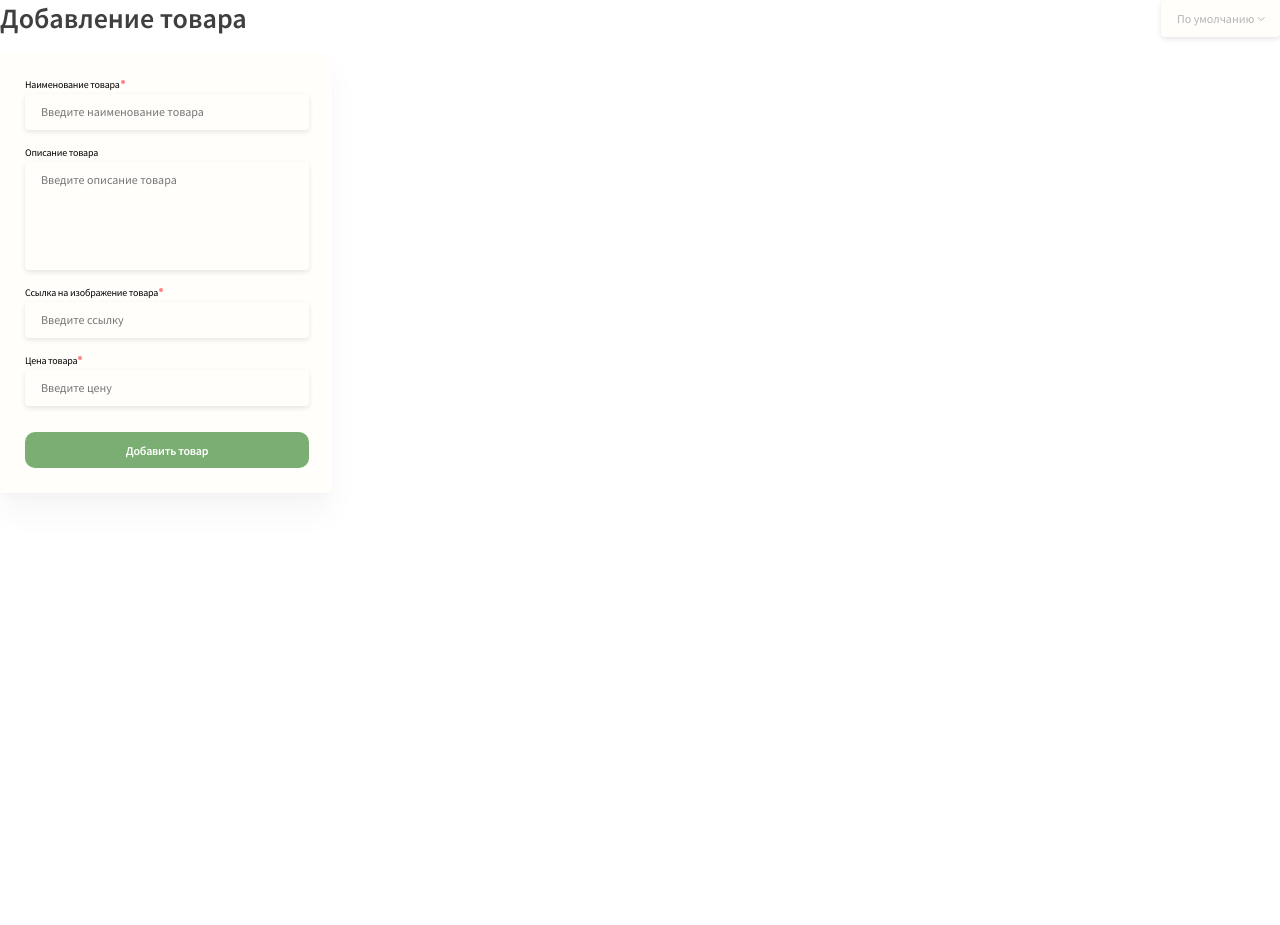
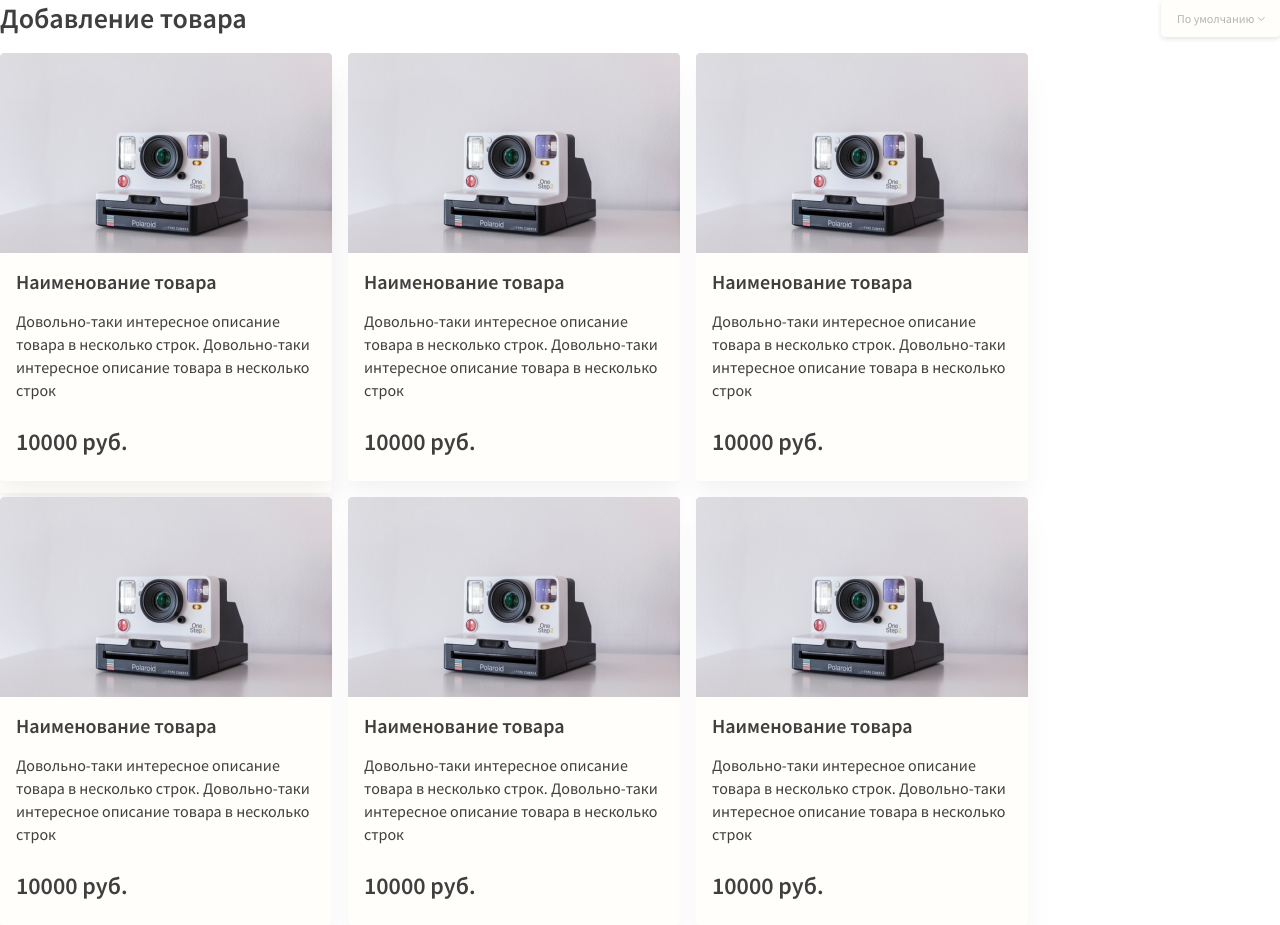
Before and after one commit to Vlad777-bit/idaproject-test, a Vue app: page / in a window 1280 px wide. Before the commit the page ends 800 px from the top, so only its background shows below. Built offline with nearby package versions, Linux system fonts and the light colour scheme; the HTML template or start-up script is replaced by a standard one.

Commit message:
added productList component

```diff
--- a/src/App.vue
+++ b/src/App.vue
@@ -1,16 +1,20 @@
 <template>
-  <app-header />
-  <div class="app__wrapper">
-    <app-form />
+  <div class="container">
+    <app-header />
+    <div class="app__wrapper">
+      <app-form />
+      <product-list />
+    </div>
   </div>
 </template>
 
 <script>
 import AppHeader from "./components/AppHeader.vue";
 import AppForm from "./components/AppForm.vue";
+import ProductList from "./components/ProductList.vue";
 
 export default {
   name: "App",
-  components: { AppHeader, AppForm },
+  components: { AppHeader, AppForm, ProductList },
 };
 </script>
--- /dev/null
+++ b/src/components/ProductList.vue
@@ -0,0 +1,83 @@
+<template>
+  <div class="product">
+    <div class="product__item" v-for="product in products" :key="product.id">
+      <div class="product__img">
+        <img
+          :src="require(`../assets/img/${product.img}`)"
+          :alt="product.title"
+        />
+      </div>
+
+      <div class="product__content">
+        <h3 class="product__title">{{ product.title }}</h3>
+
+        <p class="product__description">
+          {{ product.description }}
+        </p>
+
+        <span class="product__price"> {{ product.price }} руб. </span>
+      </div>
+    </div>
+  </div>
+</template>
+
+<script>
+export default {
+  name: "ProductList",
+
+  data() {
+    return {
+      products: [
+        {
+          id: 1,
+          img: "item.png",
+          title: "Наименование товара",
+          description:
+            "Довольно-таки интересное описание товара в несколько строк. Довольно-таки интересное описание товара в несколько строк",
+          price: 10000,
+        },
+        {
+          id: 2,
+          img: "item.png",
+          title: "Наименование товара",
+          description:
+            "Довольно-таки интересное описание товара в несколько строк. Довольно-таки интересное описание товара в несколько строк",
+          price: 10000,
+        },
+        {
+          id: 3,
+          img: "item.png",
+          title: "Наименование товара",
+          description:
+            "Довольно-таки интересное описание товара в несколько строк. Довольно-таки интересное описание товара в несколько строк",
+          price: 10000,
+        },
+        {
+          id: 4,
+          img: "item.png",
+          title: "Наименование товара",
+          description:
+            "Довольно-таки интересное описание товара в несколько строк. Довольно-таки интересное описание товара в несколько строк",
+          price: 10000,
+        },
+        {
+          id: 5,
+          img: "item.png",
+          title: "Наименование товара",
+          description:
+            "Довольно-таки интересное описание товара в несколько строк. Довольно-таки интересное описание товара в несколько строк",
+          price: 10000,
+        },
+        {
+          id: 6,
+          img: "item.png",
+          title: "Наименование товара",
+          description:
+            "Довольно-таки интересное описание товара в несколько строк. Довольно-таки интересное описание товара в несколько строк",
+          price: 10000,
+        },
+      ],
+    };
+  },
+};
+</script>
--- a/src/styles/blocks/app/_app.scss
+++ b/src/styles/blocks/app/_app.scss
@@ -6,5 +6,8 @@
   background-color: $app-background;
 
   &__wrapper {
+    display: grid;
+    grid-template-columns: 332px 1fr;
+    gap: 16px;
   }
 }
--- /dev/null
+++ b/src/styles/blocks/app_product/_app_product.scss
@@ -0,0 +1,82 @@
+.product {
+  margin-top: 16px;
+
+  display: grid;
+  grid-template-columns: repeat(3, 332px);
+  grid-auto-rows: minmax(423px, auto);
+  gap: 16px;
+  justify-self: start;
+
+  &__item {
+    width: 332px;
+    min-height: 423px;
+
+    background-color: $main-background;
+
+    box-shadow: 0px 20px 30px rgba(0, 0, 0, 0.04),
+      0px 6px 10px rgba(0, 0, 0, 0.02);
+    border-radius: 4px;
+
+    cursor: pointer;
+    position: relative;
+
+    &:hover {
+      &::after {
+        content: url("@/assets/icons/delete.svg");
+        padding: 8px 8px 5px 8px;
+
+        position: absolute;
+        top: -8px;
+        right: -8px;
+
+        background: #ff8484;
+        box-shadow: 0px 2px 4px rgba(0, 0, 0, 0.1);
+        border-radius: 10px;
+      }
+    }
+  }
+
+  &__img {
+    width: 332px;
+    height: 200px;
+
+    img {
+      width: 100%;
+      object-fit: cover;
+    }
+  }
+
+  &__content {
+    padding: 16px 16px 24px 16px;
+  }
+
+  &__title {
+    font-weight: 600;
+    font-size: 20px;
+    line-height: 25px;
+
+    color: $main-color-text;
+  }
+
+  &__description {
+    padding-top: 16px;
+
+    font-weight: 400;
+    font-size: 16px;
+    line-height: 23px;
+
+    color: $main-color-text;
+  }
+
+  &__price {
+    padding-top: 25px;
+
+    display: block;
+
+    font-weight: 600;
+    font-size: 24px;
+    line-height: 30px;
+
+    color: $main-color-text;
+  }
+}
--- a/src/styles/main.scss
+++ b/src/styles/main.scss
@@ -3,6 +3,7 @@
 
 // Google fonts
 @import url("https://fonts.googleapis.com/css2?family=Source+Sans+Pro:wght@400;600&display=swap");
+@import url("https://fonts.googleapis.com/css2?family=Inter:wght@600&display=swap");
 
 * {
   margin: 0;
@@ -12,7 +13,7 @@
 }
 
 .container {
-  max-width: 1440px;
+  max-width: 1376px;
   margin: 0 auto;
 }
 // App
@@ -24,7 +25,11 @@
 // AppForm
 @import "@/styles/blocks/app_form/app_form";
 
+// AppProduct
+@import "@/styles/blocks/app_product/app_product";
+
 .disabled {
   background: #eeeeee;
   color: #b4b4b4;
+  cursor: not-allowed;
 }
```
